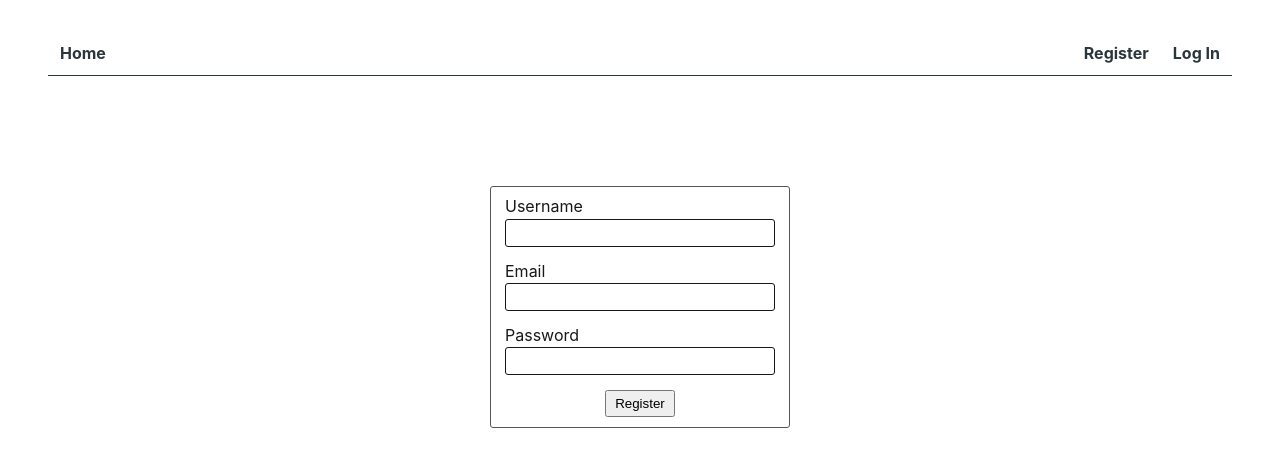
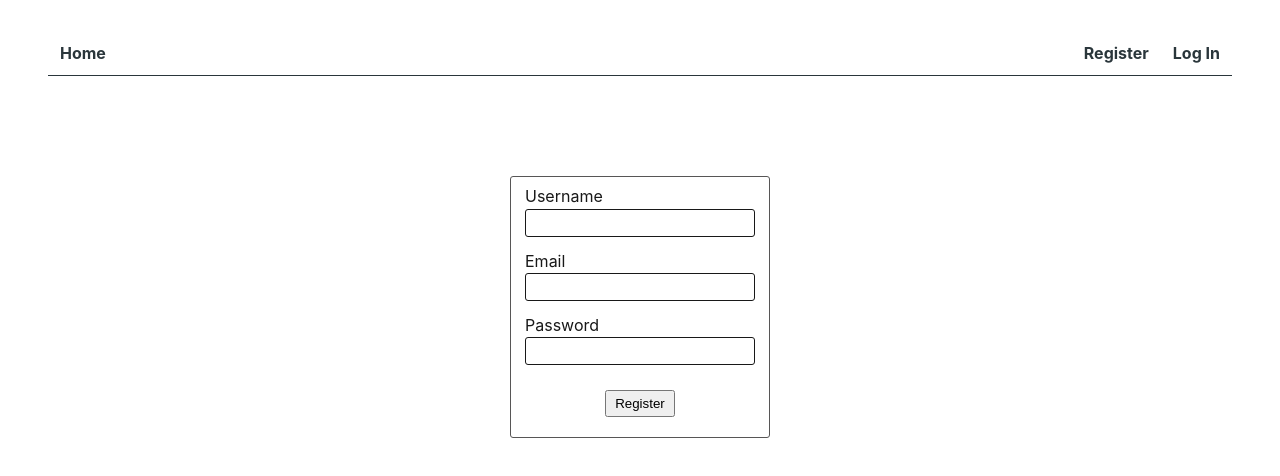
Before and after one commit to culplate/contactbook-front, a React app: page /register in a window 1280 px wide. Shown: the top 476 px of the page. Built offline with nearby package versions, Linux system fonts and the light colour scheme; the HTML template or start-up script is replaced by a standard one.

Commit message:
added login/reg validations

```diff
--- a/package.json
+++ b/package.json
@@ -17,11 +17,12 @@
     "nanoid": "^5.0.6",
     "react": "^18.2.0",
     "react-dom": "^18.2.0",
+    "react-hot-toast": "^2.4.1",
     "react-icons": "^5.0.1",
     "react-redux": "^9.1.0",
     "react-router-dom": "^6.22.3",
     "redux-persist": "^6.0.0",
-    "yup": "^1.3.3"
+    "yup": "^1.4.0"
   },
   "devDependencies": {
     "@types/react": "^18.2.43",
--- a/src/components/App.jsx
+++ b/src/components/App.jsx
@@ -1,14 +1,12 @@
-import { useState, useEffect, lazy } from "react";
-import { ContactList } from "./ContactList/ContactList";
-import { SearchBox } from "./SearchBox/SearchBox";
-import { ContactForm } from "./ContactForm/ContactForm";
 import "./App.css";
+import { lazy, useEffect } from "react";
 import { useDispatch } from "react-redux";
 import { Route, Routes } from "react-router-dom";
 import { Layout } from "./Layout";
 import { refreshUser } from "../redux/auth/operations";
 import { RestrictedRoute } from "./RestrictedRoute";
 import { PrivateRoute } from "./PrivateRoute";
+import { Toaster } from "react-hot-toast";
 
 const HomePage = lazy(() => import("../pages/Home/Home"));
 const RegisterPage = lazy(() => import("../pages/Register/Register"));
@@ -53,6 +51,7 @@ function App() {
           />
         </Route>
       </Routes>
+      <Toaster />
     </>
   );
 }
--- a/src/components/LoginForm/LoginForm.jsx
+++ b/src/components/LoginForm/LoginForm.jsx
@@ -1,10 +1,16 @@
-import { Field, Form, Formik } from "formik";
+import { Field, Form, Formik, ErrorMessage } from "formik";
+import * as Yup from "yup";
 import { useDispatch } from "react-redux";
 import css from "./LoginForm.module.css";
 import { logIn, register } from "../../redux/auth/operations";
 
 export const LoginForm = () => {
   const dispatch = useDispatch();
+
+  const FeedbackSchema = Yup.object().shape({
+    email: Yup.string().email("Invalid email").required("Email is required"),
+    password: Yup.string().required("Password is required"),
+  });
 
   return (
     <Formik
@@ -17,6 +23,7 @@ export const LoginForm = () => {
         console.log(values);
         actions.resetForm();
       }}
+      validationSchema={FeedbackSchema}
     >
       <Form className={css.form}>
         <div className={css.inputWrap}>
@@ -30,6 +37,7 @@ export const LoginForm = () => {
             id="useremail"
             autoComplete="email"
           />
+          <ErrorMessage className={css.error} component="span" name="email" />
         </div>
 
         <div className={css.inputWrap}>
@@ -43,6 +51,11 @@ export const LoginForm = () => {
             id="userpassword"
             autoComplete="off"
           />
+          <ErrorMessage
+            className={css.error}
+            component="span"
+            name="password"
+          />
         </div>
 
         <button type="submit">Login</button>
--- a/src/components/RegisterForm/RegisterForm.jsx
+++ b/src/components/RegisterForm/RegisterForm.jsx
@@ -1,10 +1,22 @@
-import { Field, Form, Formik } from "formik";
+import { Field, Form, Formik, ErrorMessage } from "formik";
+import * as Yup from "yup";
 import { useDispatch } from "react-redux";
 import css from "./RegisterForm.module.css";
 import { register } from "../../redux/auth/operations";
 
 export const RegisterForm = () => {
   const dispatch = useDispatch();
+
+  const FeedbackSchema = Yup.object().shape({
+    name: Yup.string()
+      .min(3, "Must be at least 3 symbols long")
+      .max(14, "Too Long! (max. 14 symbols)")
+      .required("Name is required"),
+    email: Yup.string().email("Invalid email").required("Email is required"),
+    password: Yup.string()
+      .min(6, "Password must be at least 6 characters")
+      .required("Password is required"),
+  });
 
   return (
     <Formik
@@ -18,6 +30,7 @@ export const RegisterForm = () => {
         console.log(values);
         actions.resetForm();
       }}
+      validationSchema={FeedbackSchema}
     >
       <Form className={css.form}>
         <div className={css.inputWrap}>
@@ -31,6 +44,7 @@ export const RegisterForm = () => {
             id="username"
             autoComplete="username"
           />
+          <ErrorMessage className={css.error} component="span" name="name" />
         </div>
 
         <div className={css.inputWrap}>
@@ -44,6 +58,7 @@ export const RegisterForm = () => {
             id="useremail"
             autoComplete="email"
           />
+          <ErrorMessage className={css.error} component="span" name="email" />
         </div>
 
         <div className={css.inputWrap}>
@@ -57,6 +72,11 @@ export const RegisterForm = () => {
             id="userpassword"
             autoComplete="off"
           />
+          <ErrorMessage
+            className={css.error}
+            component="span"
+            name="password"
+          />
         </div>
 
         <button type="submit">Register</button>
--- a/src/components/RegisterForm/RegisterForm.module.css
+++ b/src/components/RegisterForm/RegisterForm.module.css
@@ -14,7 +14,8 @@ input::-webkit-inner-spin-button {
 }
 
 .form {
-  min-width: 300px;
+  min-width: 260px;
+  max-width: 300px;
   border: 1.5px solid #575656;
   border-radius: 3px;
   padding: 10px 14px;
@@ -45,5 +46,5 @@ input::-webkit-inner-spin-button {
 .form button {
   padding: 4px 8px;
   cursor: pointer;
-  margin: 0 auto 0;
+  margin: 10px auto;
 }
```
Also changed, not shown: 1 other file (tests, documents, lock files or other folders).
